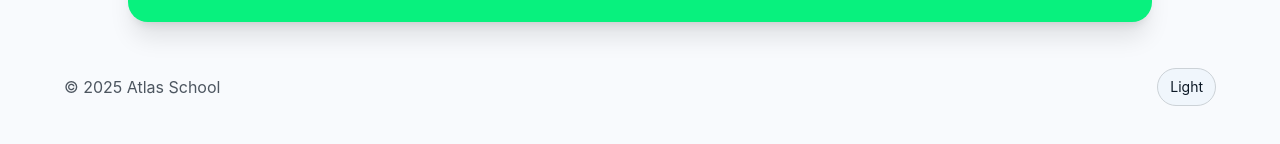
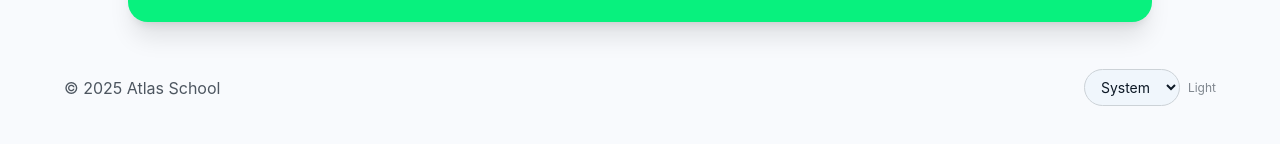
Before and after one commit to JacobGriffith1/atlas-music-player, a React (Vite) app: page / in a window 1280 px wide. Shown: the part 630-774 px from the top of the page. Built offline with nearby package versions, Linux system fonts and the light colour scheme.

Commit message:
system setting in footer

```diff
--- a/src/components/Footer.jsx
+++ b/src/components/Footer.jsx
@@ -1,57 +1,82 @@
 // src/components/Footer.jsx
-import { useEffect, useState } from "react";
+import { useEffect, useMemo, useState } from "react";
 
-const systemDark = () =>
-  window.matchMedia("(prefers-color-scheme: dark)").matches;
+const mediaQuery = "(prefers-color-scheme: dark)";
+const getSystemDark = () => window.matchMedia(mediaQuery).matches;
 
-const readInitialIsDark = () => document.documentElement.classList.contains("dark");
+function applyDarkClass(isDark) {
+  document.documentElement.classList.toggle("dark", isDark);
+}
+
+function readStoredMode() {
+  const v = localStorage.getItem("theme"); // 'dark' | 'light' | null
+  if (v === "dark" || v === "light") return v;
+  return "system";
+}
 
 export default function Footer() {
-  const year = new Date().getFullYear();
-  const [isDark, setIsDark] = useState(readInitialIsDark);
+  const year = useMemo(() => new Date().getFullYear(), []);
+  const [mode, setMode] = useState(() => readStoredMode());
+  const [isDark, setIsDark] = useState(() =>
+    document.documentElement.classList.contains("dark")
+  );
 
+  // Apply whenever mode changes
   useEffect(() => {
-    document.documentElement.classList.toggle("dark", isDark);
-  }, [isDark]);
+    if (mode === "dark") {
+      applyDarkClass(true);
+      setIsDark(true);
+      localStorage.setItem("theme", "dark");
+      return;
+    }
 
+    if (mode === "light") {
+      applyDarkClass(false);
+      setIsDark(false);
+      localStorage.setItem("theme", "light");
+      return;
+    }
+
+    // system
+    localStorage.removeItem("theme");
+    const sys = getSystemDark();
+    applyDarkClass(sys);
+    setIsDark(sys);
+  }, [mode]);
+
+  // Follow OS changes only in system mode
   useEffect(() => {
-    const media = window.matchMedia("(prefers-color-scheme: dark)");
+    const media = window.matchMedia(mediaQuery);
     const onChange = (e) => {
-      if (!localStorage.getItem("theme")) setIsDark(e.matches);
+      if (readStoredMode() === "system") {
+        applyDarkClass(e.matches);
+        setIsDark(e.matches);
+      }
     };
     media.addEventListener("change", onChange);
     return () => media.removeEventListener("change", onChange);
   }, []);
-
-  const toggleTheme = () => {
-    const next = !isDark;
-    setIsDark(next);
-    localStorage.setItem("theme", next ? "dark" : "light");
-  };
-
-  const resetToSystem = () => {
-    localStorage.removeItem("theme");
-    setIsDark(systemDark());
-  };
 
   return (
     <div className="flex items-center justify-between gap-4 p-8 text-[var(--color-muted)]">
       <div>&copy; {year} Atlas School</div>
 
       <div className="flex items-center gap-2">
-        <button
-          type="button"
-          onClick={toggleTheme}
-          className="inline-flex items-center rounded-xl border px-3 py-2 text-sm
+        <select
+          value={mode}
+          onChange={(e) => setMode(e.target.value)}
+          className="rounded-xl border px-3 py-2 text-sm
                      border-[var(--color-divider)]
                      bg-[var(--color-surface)]
-                     hover:bg-[var(--color-surface-2)]
-                     text-[var(--color-ink)]
-                     transition"
-          aria-pressed={isDark}
+                     text-[var(--color-ink)]"
+          aria-label="Theme"
         >
-          {isDark ? "Dark" : "Light"}
-        </button>
+          <option value="system">System</option>
+          <option value="light">Light</option>
+          <option value="dark">Dark</option>
+        </select>
+
+        <span className="text-xs opacity-70">{isDark ? "Dark" : "Light"}</span>
       </div>
     </div>
   );
```
